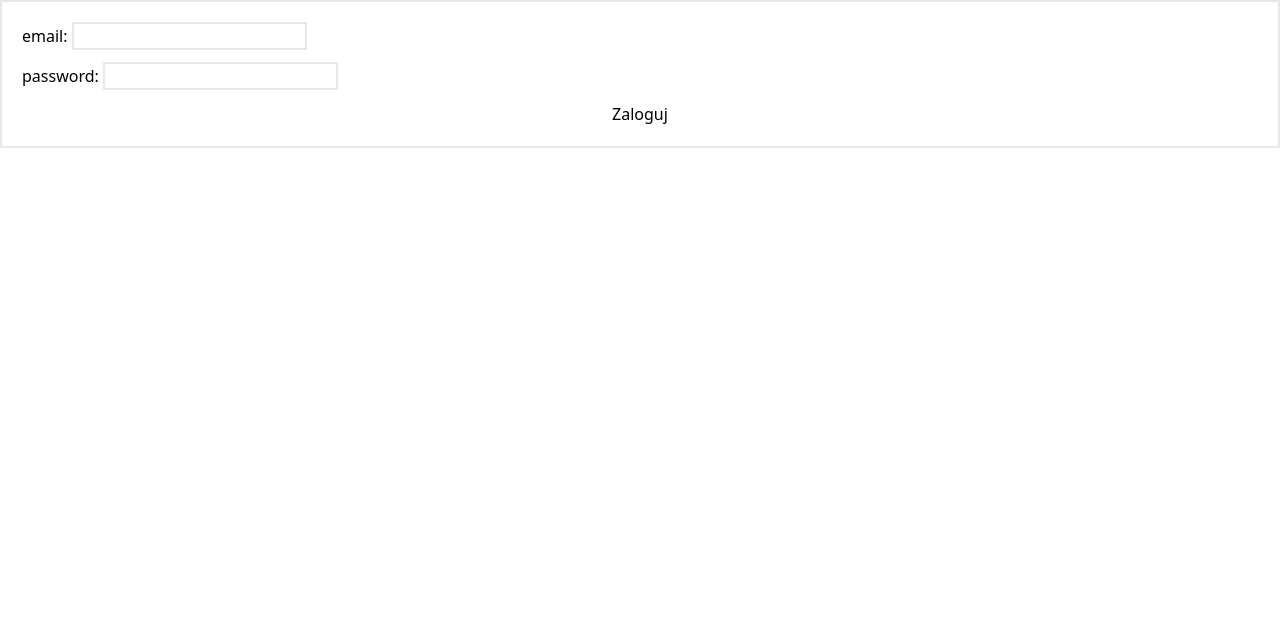
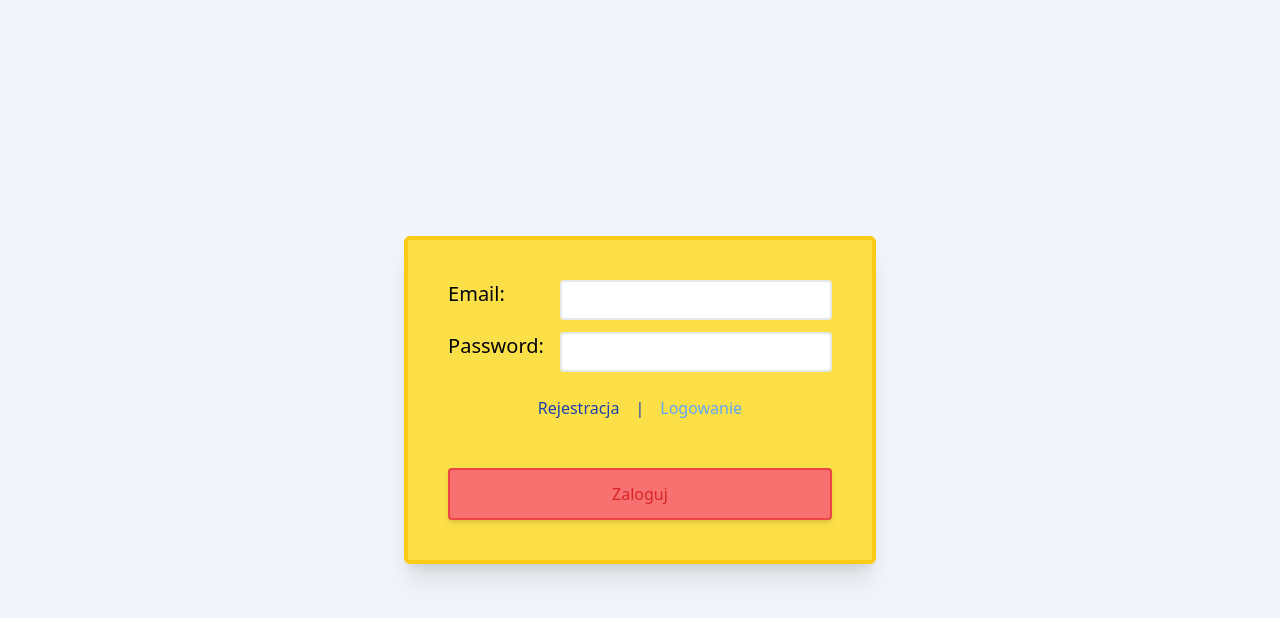
Before and after one commit to Lukasz-Lipinski/CS-Dashboard-Angular, an Angular app: page / in a window 1280 px wide. Shown: the top 618 px of the page. Built offline with nearby package versions, Linux system fonts and the light colour scheme.

Commit message:
login panel design finished

```diff
--- a/src/app/app.component.html
+++ b/src/app/app.component.html
@@ -1 +1,3 @@
-<router-outlet></router-outlet>
+<main>
+  <router-outlet></router-outlet>
+</main>
--- a/src/app/login/login.component.html
+++ b/src/app/login/login.component.html
@@ -1,14 +1,49 @@
-<section class="border-2">
-  <form [formGroup]="panelForm" class="flex flex-col p-5 gap-3">
-    <label *ngFor="let label of labels" for="">
-      <span> {{ label.inputName }}: </span>
+<div class="flex justify-center items-center w-full h-screen bg-slate-100">
+  <section
+    class="flex justify-center items-center border-4 border-yellow-400 shadow-xl rounded-md"
+  >
+    <form
+      [formGroup]="panelForm"
+      class="flex flex-col p-10 gap-3 bg-yellow-300"
+    >
+      <label *ngFor="let label of labels" class="flex justify-between">
+        <span class="pr-4 text-xl"> {{ label.inputName | upperletter }}: </span>
         <input
           [type]="label.inputType"
-        class="border-2"
+          class="border-2 rounded p-1 text-lg"
           [formControlName]="label.inputName"
         />
       </label>
 
-    <button type="submit">Zaloguj</button>
+      <div class="flex justify-center text-base text-blue-800">
+        <button
+          (click)="setOption('register')"
+          class="px-2 py-3 hover:underline"
+          [ngClass]="formType === 'register' ? 'text-blue-400' : ''"
+        >
+          Rejestracja
+        </button>
+        <span class="px-2 py-3"> | </span>
+        <button
+          (click)="setOption('signin')"
+          class="px-2 py-3 hover:underline"
+          [ngClass]="formType === 'signin' ? 'text-blue-400' : ''"
+        >
+          Logowanie
+        </button>
+      </div>
+
+      <button
+        class="rounded px-2 py-3 shadow-md mt-6"
+        [ngClass]="
+          panelForm.valid
+            ? 'border-2 border-green-500 hover:bg-green-400 bg-green-300 cursor-pointer'
+            : 'border-2 border-red-500 text-red-600 bg-red-400 cursor-not-allowed'
+        "
+        type="submit"
+      >
+        {{ formType === "register" ? "Zarejestruj" : "Zaloguj" }}
+      </button>
     </form>
   </section>
+</div>
--- a/src/app/login/login.component.ts
+++ b/src/app/login/login.component.ts
@@ -1,5 +1,7 @@
 import { Component, OnInit } from '@angular/core';
-import { FormBuilder, FormGroup, NgForm, Validators } from '@angular/forms';
+import { FormBuilder, FormGroup, Validators } from '@angular/forms';
+
+type FormType = 'register' | 'signin';
 
 @Component({
   selector: 'app-login',
@@ -12,6 +14,7 @@ export class LoginComponent implements OnInit {
     { inputName: 'email', inputType: 'email' },
     { inputName: 'password', inputType: 'password' },
   ];
+  formType: FormType = 'signin';
 
   constructor(private builder: FormBuilder) {}
 
@@ -21,4 +24,18 @@ export class LoginComponent implements OnInit {
       password: this.builder.control('', [Validators.required]),
     });
   }
+
+  setOption(text: FormType) {
+    if (text === 'register') {
+      this.formType = 'register';
+      return;
+    }
+    this.formType = 'signin';
+  }
+
+  submit() {
+    if (this.panelForm.valid) {
+      console.log(this.panelForm);
+    }
+  }
 }
--- a/src/app/login/login.module.ts
+++ b/src/app/login/login.module.ts
@@ -2,9 +2,10 @@ import { NgModule } from '@angular/core';
 import { ReactiveFormsModule } from '@angular/forms';
 import { BrowserModule } from '@angular/platform-browser';
 import { LoginComponent } from './login.component';
+import { Upperletter } from './upperletter.pipe';
 
 @NgModule({
-  declarations: [LoginComponent],
+  declarations: [LoginComponent, Upperletter],
   imports: [BrowserModule, ReactiveFormsModule],
 })
 export class LoginModule {}
--- /dev/null
+++ b/src/app/login/upperletter.pipe.ts
@@ -0,0 +1,12 @@
+import { PipeTransform, Pipe } from '@angular/core';
+
+@Pipe({
+  name: 'upperletter',
+})
+export class Upperletter implements PipeTransform {
+  transform(value: string): string {
+    const firstLetter = value[0].toUpperCase();
+
+    return firstLetter + value.substring(1, value.length).toLowerCase();
+  }
+}
--- a/src/app/menu/menu.component.html
+++ b/src/app/menu/menu.component.html
@@ -1,3 +1,13 @@
-<p>
-  menu works!
-</p>
+<nav class="group p-3 box-border text-lg absolute">
+  <div
+    class="group-hover:translate-y-0 ease-in-out duration-150 -translate-y-full p-3"
+  >
+    <ul>
+      <li>
+        <a routerLink="#"> link </a>
+      </li>
+    </ul>
+  </div>
+</nav>
+
+<p>menu works!</p>
```
Lines whose indentation alone changed are shown as unchanged.
